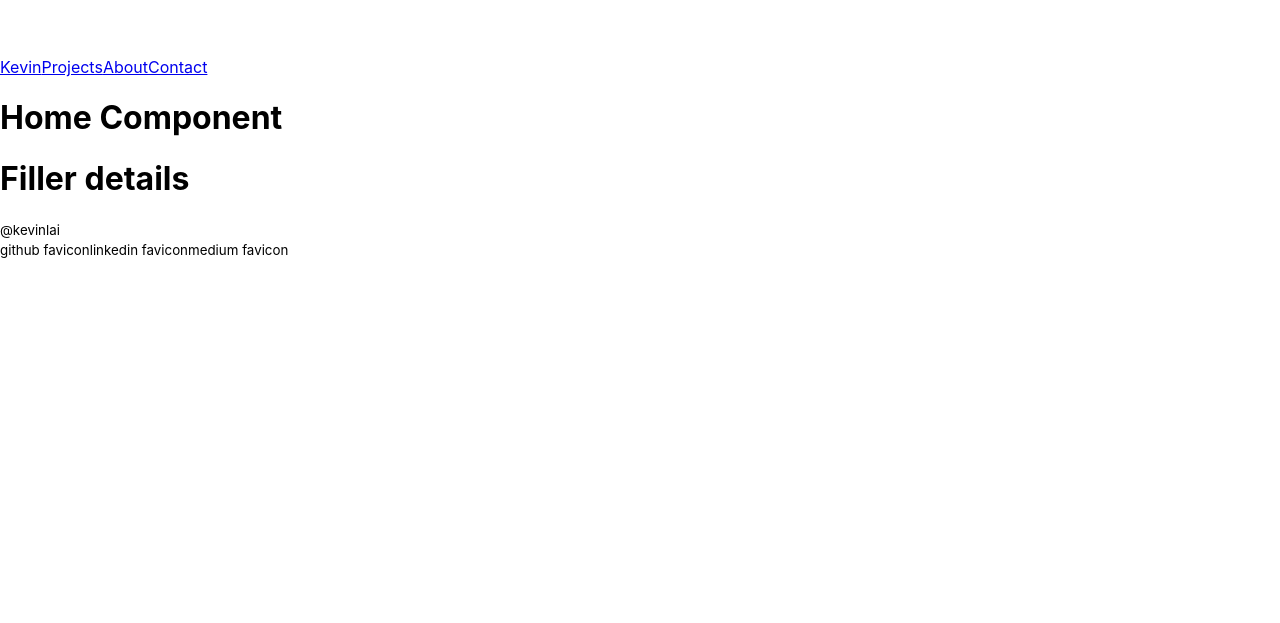
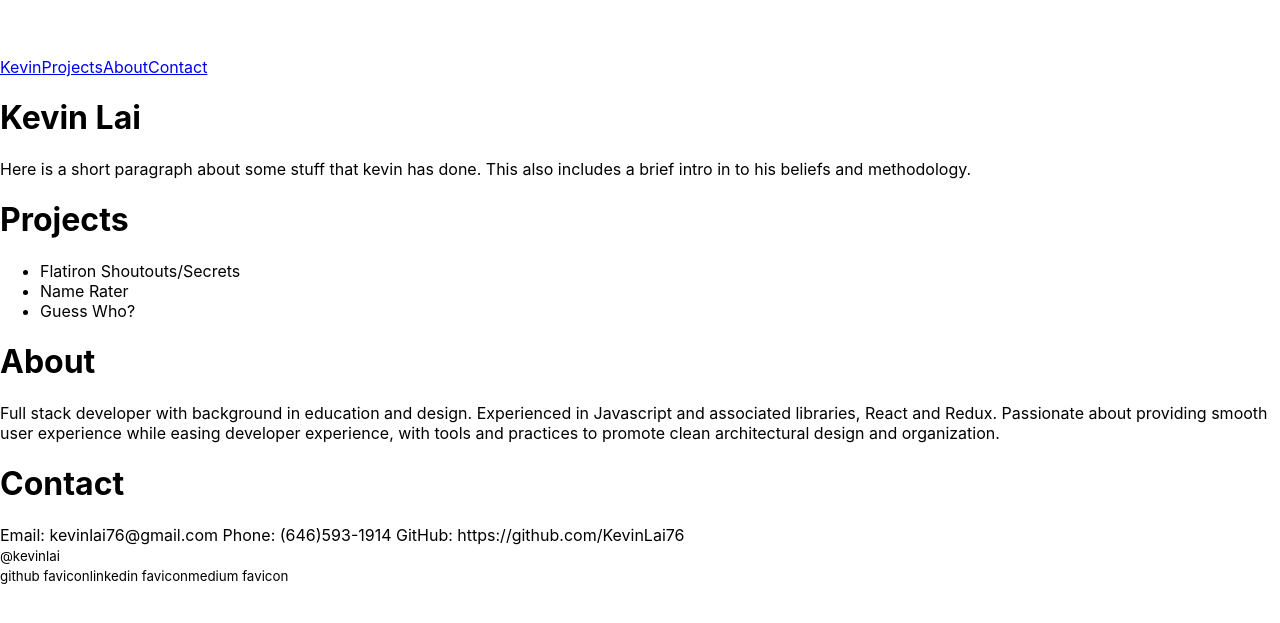
Before and after one commit to KevinLai76/website, a React (Create React App) app: page / in a window 1280 px wide. Shown: the part 103-726 px from the top of the page. Built offline with nearby package versions, Linux system fonts and the light colour scheme.

Commit message:
formatted homepage to include all components to try to implement scroll

```diff
--- a/src/components/home.js
+++ b/src/components/home.js
@@ -1,11 +1,23 @@
 import React from 'react'
+import Projects from './Projects'
+import About from './About'
+import Contact from './Contact'
+
 
 class Home extends React.Component {
     render(){
         return(
             <div className="body">
-                <h1>Home Component</h1>
-                <h1>Filler details</h1>
+                <h1>Kevin Lai</h1>
+                <p>Here is a short paragraph about some stuff that kevin has done.
+                   This also includes a brief intro in to his beliefs and methodology.
+                </p>
+                <h1>Projects</h1>
+                <Projects />
+                <h1>About</h1>
+                <About />
+                <h1>Contact</h1>
+                <Contact />
             </div>
         )
     }
```
